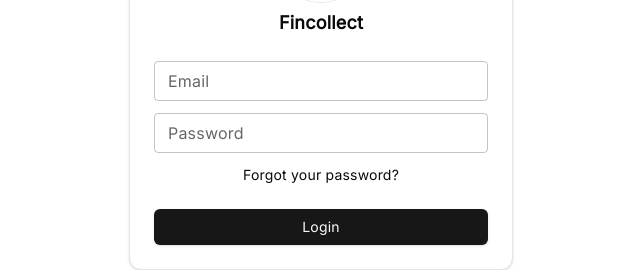
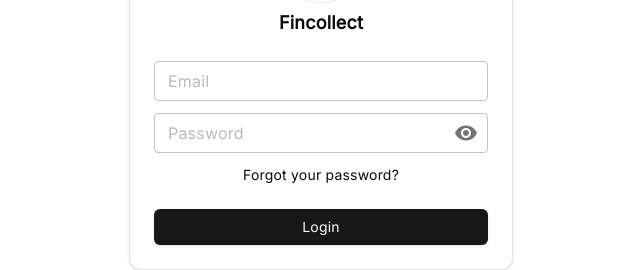
Before and after one commit to ARDRASATHYAN/fincollect_forendent, a React (Vite) app: page / in a window 1280 px wide. Shown: the part 324-594 px from the top of the page, without its empty margins (319-959 px from the left). Built offline with nearby package versions, Linux system fonts and the light colour scheme; no server answers.

Commit message:
add eye icon in password

```diff
--- a/src/components/forms/LoginForm.jsx
+++ b/src/components/forms/LoginForm.jsx
@@ -1,6 +1,6 @@
 "use client";
 
-import React from "react";
+import React, { useState } from "react";
 import { useForm } from "react-hook-form";
 import { yupResolver } from "@hookform/resolvers/yup";
 import * as Yup from "yup";
@@ -10,7 +10,8 @@ import { loginUser } from "@/apiservices/userApi";
 import { useNavigate } from "react-router-dom";
 import useToast from "@/hooks/useToast";
 import logo from "../../assets/fincollect.png";
-import { TextField } from "@mui/material";
+import { IconButton, InputAdornment, TextField } from "@mui/material";
+import { Visibility, VisibilityOff } from "@mui/icons-material";
 
 // Yup validation schema
 const schema = Yup.object().shape({
@@ -25,6 +26,10 @@ const schema = Yup.object().shape({
 export function LoginForm() {
   const navigate = useNavigate();
   const { success, error: showError } = useToast();
+  const [showPassword, setShowPassword] = useState(false);
+
+const handleTogglePassword = () => setShowPassword((prev) => !prev);
+
 
   const {
     register,
@@ -40,7 +45,7 @@ export function LoginForm() {
       success("Login successfully");
       navigate("/bank");
     } catch (err) {
-      showError(err|| "Login failed");
+      showError(err || "Login failed");
     }
   };
 
@@ -67,14 +72,24 @@ export function LoginForm() {
 
            <TextField
   label="Password"
-              type="password"
+  type={showPassword ? "text" : "password"}
   size="small"
   fullWidth
   color="black"
   {...register("password")}
   error={!!errors.password}
   helperText={errors.password?.message}
+  InputProps={{
+    endAdornment: (
+      <InputAdornment position="end">
+        <IconButton onClick={handleTogglePassword} edge="end">
+          {showPassword ? <VisibilityOff /> : <Visibility />}
+        </IconButton>
+      </InputAdornment>
+    ),
+  }}
 />
+
 
             <a
               href="/forgotpassword"
--- a/src/theme.js
+++ b/src/theme.js
@@ -15,6 +15,23 @@ const theme = createTheme({
         },
       },
     },
+    MuiInputLabel: {
+      styleOverrides: {
+        root: {
+          color: "#BDB9B9",
+
+          "&.Mui-focused": {
+            color: "#000000",
+          },
+          "&.MuiInputLabel-shrink": {
+            color: "#000000",
+          },
+          "&.Mui-disabled": {
+            color: "#9ca3af",
+          },
+        },
+      },
+    },
   },
 });
 export default theme;
```
Lines whose indentation alone changed are shown as unchanged.
